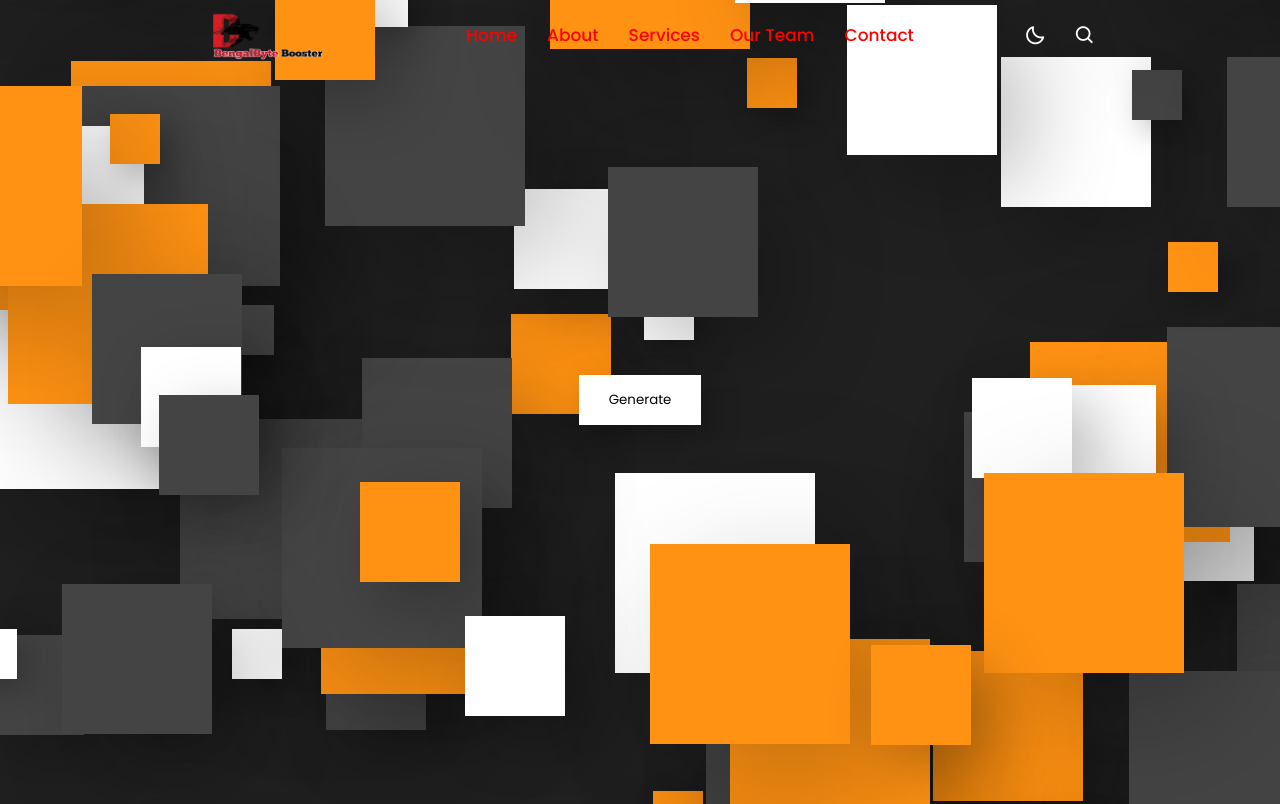
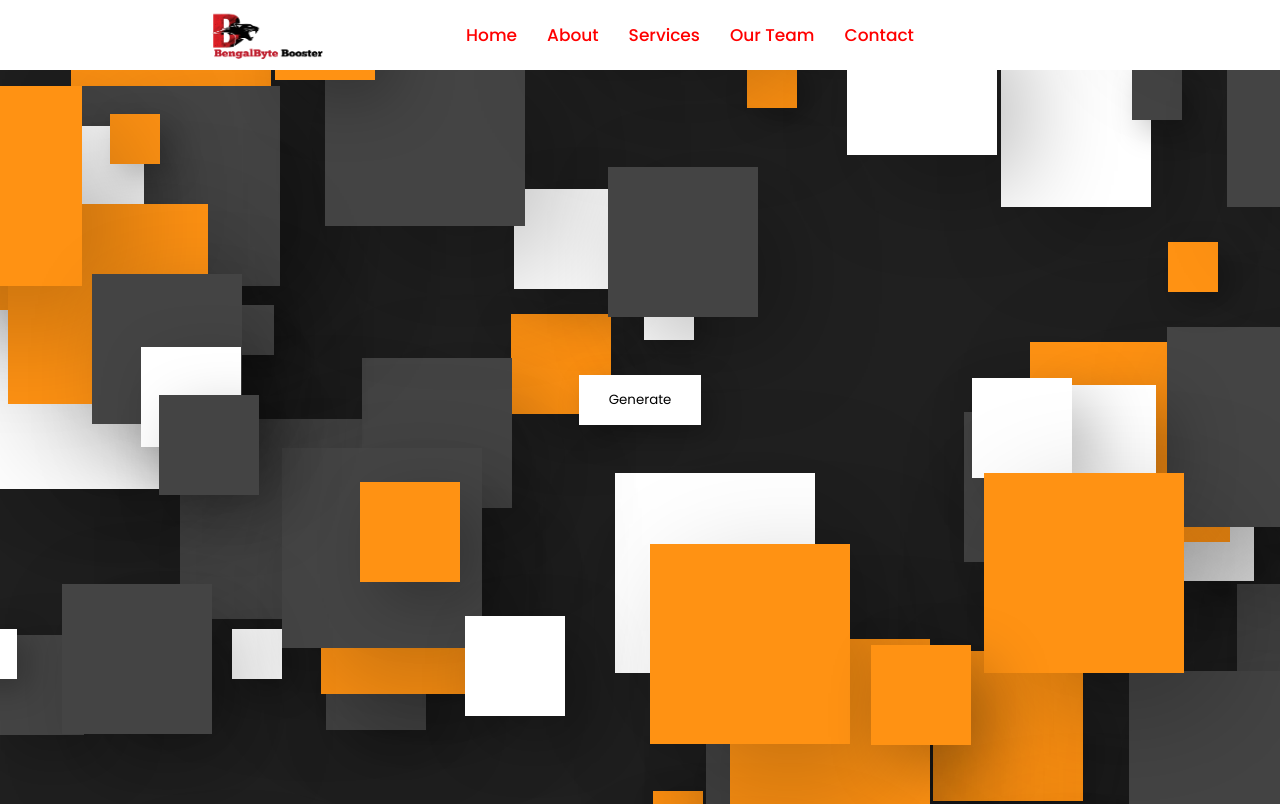
Before and after one commit to Mohiuddin44/Demo2, a plain HTML site: page index.html in a window 1280 px wide. Shown: the top 804 px of the page. Drawn offline with nearby package versions, Linux system fonts and the light colour scheme; files whose address does not match are found by name.

Commit message:
Update style.css

```diff
--- a/style.css
+++ b/style.css
@@ -38,7 +38,7 @@ nav{
     left: 0;
     height: 70px;
     width: 100%;
-    background-color: transparent;
+    background-color: white;
     z-index: 100;
 }
 
@@ -47,7 +47,7 @@ nav .nav-bar{
     height: 100%;
     max-width: 1000px;
     width: 100%;
-    background-color: transparent;
+    background-color: white;
     margin: 0 auto;
     padding: 0 30px;
     display: flex;
```
